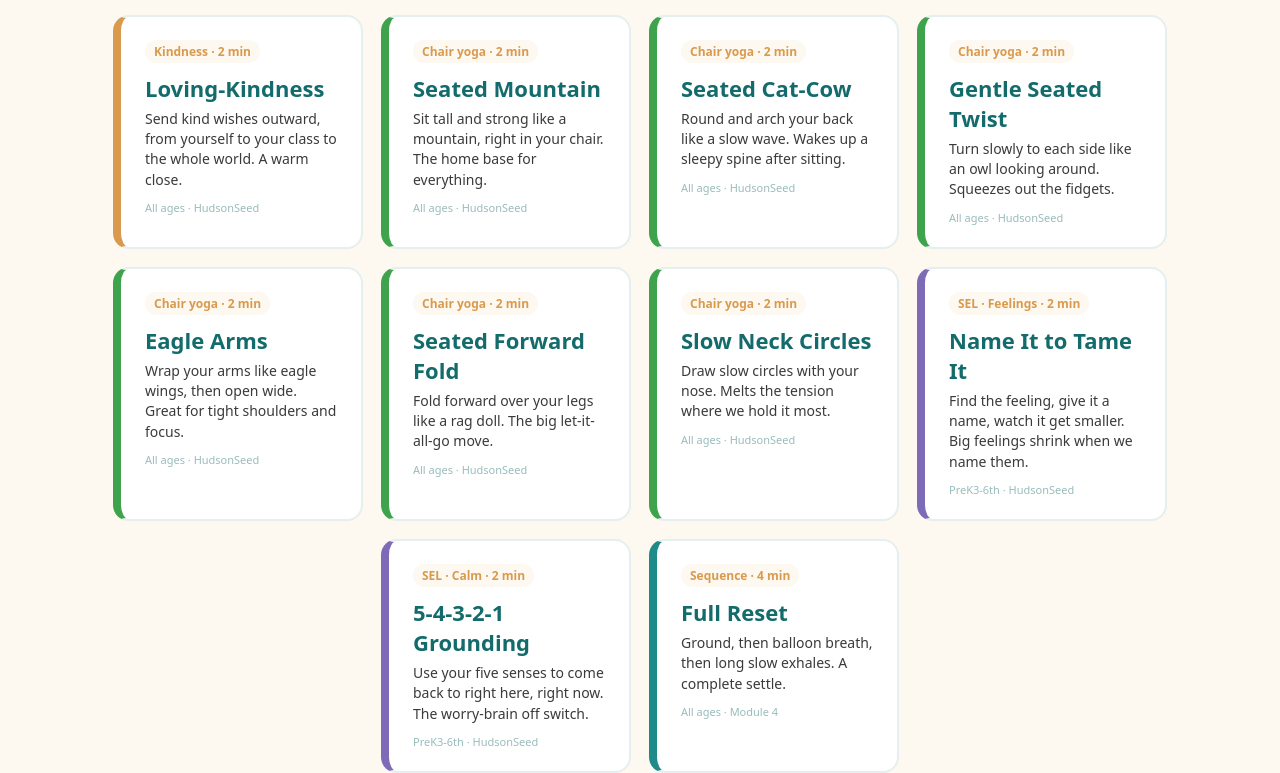
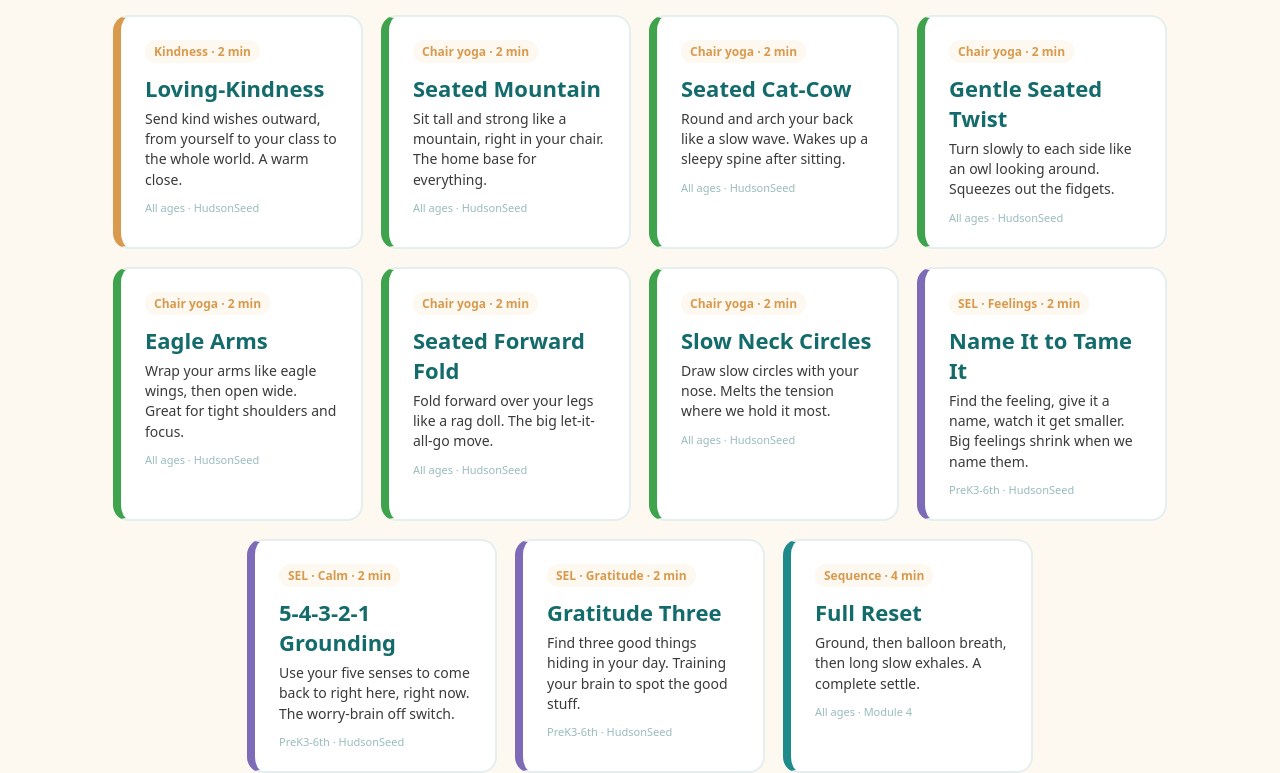
Before and after one commit to trevorvaughan-ux/hanuman-demo, a website: page whiteboard.html in a window 1280 px wide. Shown: the part 413-1186 px from the top of the page. Drawn offline with Linux system fonts and the light colour scheme.

Commit message:
SEL tool 3: Gratitude Three (positive attention training)

```diff
--- a/whiteboard.html
+++ b/whiteboard.html
@@ -366,7 +366,21 @@
         {cue:"Notice where you are.",sub:"Right here. Right now.",say:"Now notice: your whole brain is right here, right now, in this room. Not in yesterday. Not in tomorrow.",hold:11},
         {cue:"One slow breath.",sub:"You brought yourself back.",say:"Take one slow breath. You just brought yourself all the way back. That's a real skill.",hold:10}
       ],
-      close:"That's five, four, three, two, one. Your senses are always with you, so this tool is always with you too." }
+      close:"That's five, four, three, two, one. Your senses are always with you, so this tool is always with you too." },
+    { id:"gratitude3", kind:"sel", name:"Gratitude Three", tag:"SEL · Gratitude · 2 min", audience:"PreK3-6th", src:"HudsonSeed",
+      blurb:"Find three good things hiding in your day. Training your brain to spot the good stuff.",
+      intro:"Hey, I'm Hanuman. Our brains are really good at spotting problems. But we can train them to spot good things too, like a treasure hunt. Let's find three treasures hiding in your day.",
+      lines:[
+        {cue:"Sit comfy. One slow breath.",sub:"",say:"Sit comfy and take one slow breath.",hold:8},
+        {cue:"Treasure 1: something SMALL that was good today.",sub:"A snack. A joke. Sunshine. A good seat.",say:"Treasure number one: think of something small that was good today. Maybe a snack you liked. A joke that made you laugh. Sunshine on your way to school.",hold:13},
+        {cue:"Hold it. Let it make you smile a little.",sub:"",say:"Got it? Hold it in your mind for a second, and let it make you smile a little.",hold:9},
+        {cue:"Treasure 2: a PERSON you're glad is in your life.",sub:"See their face.",say:"Treasure number two: think of a person you're glad is in your life. A friend, someone at home, a teacher. See their face.",hold:12},
+        {cue:"Send them a quiet thank you.",sub:"They don't even have to know.",say:"Send them a quiet thank you in your head. They don't even have to know. It still counts.",hold:10},
+        {cue:"Treasure 3: something about YOU.",sub:"Something you can do. Something you tried.",say:"Treasure number three, and this one's the hardest: something good about you. Something you can do. Something kind you did. Something you tried, even if it was hard.",hold:14},
+        {cue:"That one counts double.",sub:"Being glad about yourself is a superpower.",say:"That one counts double. Being glad about yourself is a real superpower, and most people forget to practice it.",hold:11},
+        {cue:"Three treasures. One breath.",sub:"They were there the whole time.",say:"Three treasures, and they were there the whole time. Take one more slow breath.",hold:10}
+      ],
+      close:"That's Gratitude Three. The more you hunt for good things, the better your brain gets at finding them." }
   ];
 
   // ---- step-aware engine: a single breath = a 1-step run; a sequence = many steps ----
```
